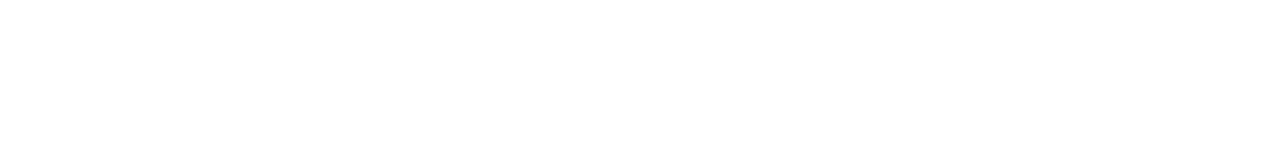
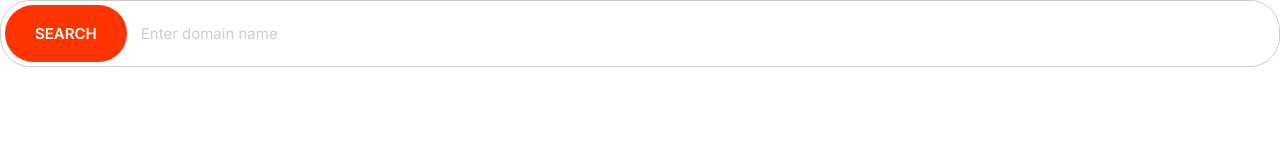
Before and after one commit to khobayer/moshify, a plain HTML site: page index.html in a window 1280 px wide. Drawn offline with Linux system fonts and the light colour scheme.

Commit message:
Update the input group.

```diff
--- a/css/styles.css
+++ b/css/styles.css
@@ -4,6 +4,8 @@
   --color-accent: #ff3400;
   --color-headings: #1b0760;
   --color-body: #918ca4;
+  --color-border: #ccc;
+  --border-radius: 30px;
 }
 
 *,
@@ -240,8 +242,8 @@ a {
 /* Inputs */
 .input {
     padding: 1.5rem 3rem;
-    border: 1px solid #ccc;
-    border-radius: 30px;
+    border: 1px solid var(--color-border);
+    border-radius: var(--border-radius);
     outline: 0;
     color: var(--color-headings);
     font-size: 2rem;
@@ -251,6 +253,22 @@ a {
     color: #cdcbd7;
 }
 
+.input-group {
+    border: 1px solid var(--color-border);
+    border-radius: var(--border-radius);
+    display: flex;
+}
+
+.input-group .input {
+    border: 0;
+    flex-grow: 1;
+    padding: 1.5rem 1rem;
+}
+
+.input-group .btn {
+    margin: 4px;
+}
+
 @media screen and (min-width: 1024px) {
     .input {
         font-size: 1.5rem;
--- a/index.html
+++ b/index.html
@@ -14,6 +14,9 @@
     <link rel="stylesheet" href="css/styles.css" />
   </head>
   <body>
-
+    <div class="input-group">
+      <button class="btn btn--accent">Search</button>
+      <input type="text" class="input" placeholder="Enter domain name">
+    </div>
   </body>
 </html>
```
Also changed, not shown: components/inputs.html (+4 -1 lines).
